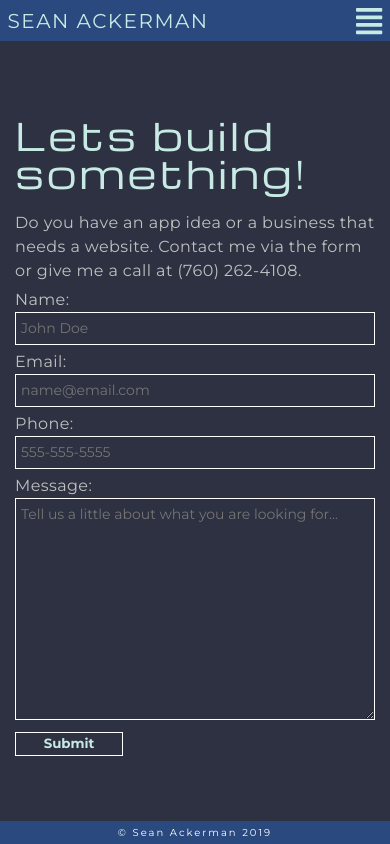
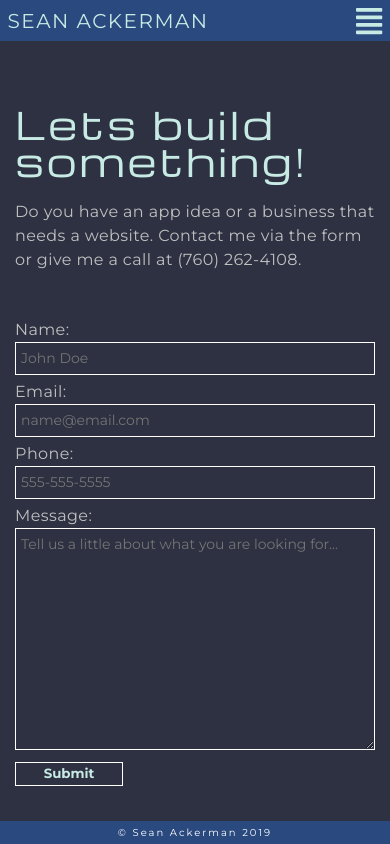
Before and after one commit to sean-one/seanone, a React (Create React App) app: page /contact in a window 390 px wide. Built offline with nearby package versions, Linux system fonts and the light colour scheme.

Commit message:
working on fixing an overflow issue

```diff
--- a/src/App.css
+++ b/src/App.css
@@ -15,6 +15,7 @@
   display: flex;
   flex-direction: column;
   justify-content: space-between;
+  overflow: scroll;
 }
 
 @media (max-width: 500px) {
@@ -22,6 +23,6 @@
     width: 100%;
     max-width: 50rem;
     padding: 1.5rem;
-    overflow: scroll;
+    /* overflow: scroll; */
   }
 }
--- a/src/components/Contact/Contact.css
+++ b/src/components/Contact/Contact.css
@@ -1,7 +1,9 @@
 .contactSection {
     display: flex;
     justify-content: center;
+    align-items: flex-start;
     height: 100%;
+    margin-top: 15%;
 }
 
 .contactText, .contactWrapper{
@@ -34,6 +36,8 @@
 @media (max-width: 500px) {
     .contactSection {
         flex-direction: column;
+        justify-content: space-around;
+        margin-top: 5%;
     }
 
     .contactText h2 {
```
